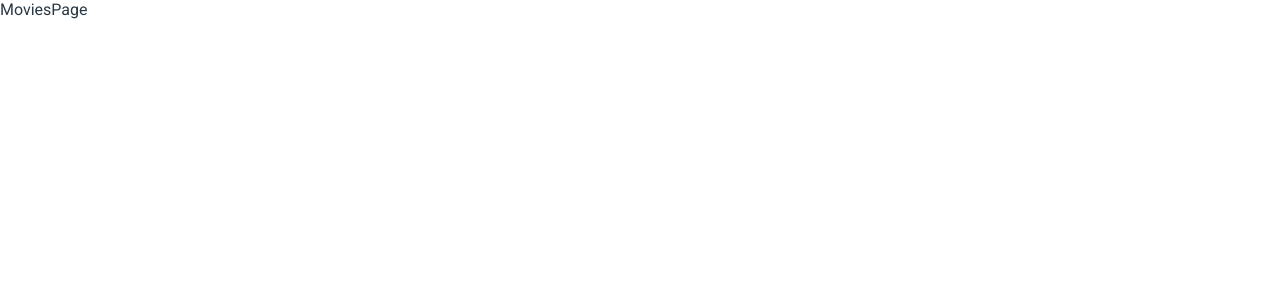
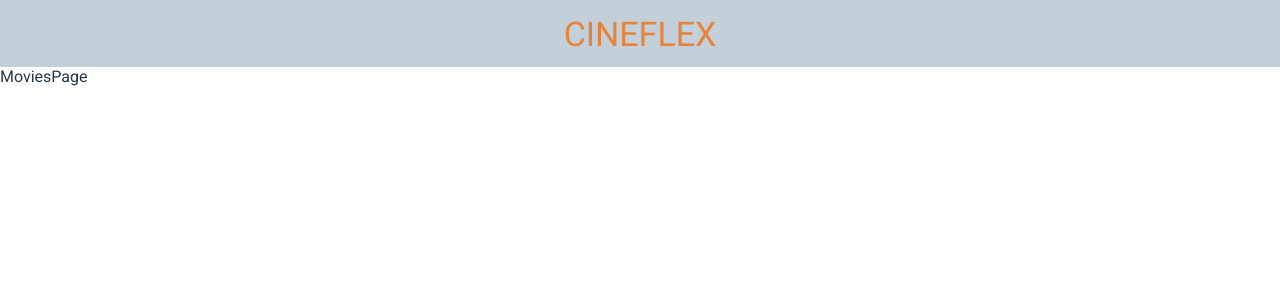
Before and after one commit to pullynnhah/cineflex, a React (Create React App) app: page / in a window 1280 px wide. Shown: the top 300 px of the page. Built offline with nearby package versions, Linux system fonts and the light colour scheme.

Commit message:
feat: implement Banner with back arrow functionality

```diff
--- a/src/App.js
+++ b/src/App.js
@@ -1,5 +1,6 @@
 import { BrowserRouter, Route, Routes } from "react-router-dom";
 
+import Banner from "./components/Banner";
 import MoviesPage from "./pages/MoviesPage";
 import SeatsPage from "./pages/SeatsPage";
 import ShowtimesPage from "./pages/ShowtimesPage";
@@ -8,6 +9,7 @@ import SuccessPage from "./pages/SuccessPage";
 export default function App() {
   return (
     <BrowserRouter>
+      <Banner />
       <Routes>
         <Route path="/" element={<MoviesPage />} />
         <Route path="/showtimes/:idMovie" element={<ShowtimesPage />} />
--- /dev/null
+++ b/src/components/Banner.js
@@ -0,0 +1,46 @@
+import { Link, useLocation, useNavigate } from "react-router-dom";
+import styled from "styled-components";
+
+import arrow from "../assets/arrow.svg";
+
+export default function Banner() {
+  const location = useLocation();
+  const navigate = useNavigate();
+  return (
+    <Header>
+      {location.pathname !== "/" && (
+        <img src={arrow} alt="back arrow" onClick={() => navigate(-1)} />
+      )}
+      <Link to="/">
+        <h1>Cineflex</h1>
+      </Link>
+    </Header>
+  );
+}
+
+const Header = styled.header`
+  width: 100vw;
+  height: 67px;
+
+  background: #c3cfd9;
+  display: flex;
+  justify-content: center;
+  align-items: center;
+
+  position: sticky;
+  top: 0;
+  left: 0;
+
+  img {
+    width: 35px;
+    position: fixed;
+    left: 3vw;
+  }
+
+  h1 {
+    font-size: 34px;
+    line-height: 40px;
+    text-transform: uppercase;
+    color: #e8833a;
+  }
+`;
```
Also changed, not shown: src/assets/arrow.svg (added).
